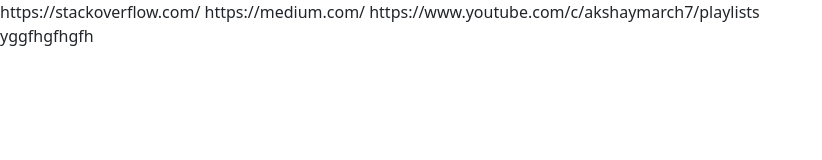
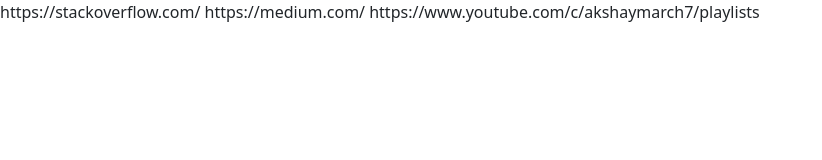
Before and after one commit to pratikSathwara/newLearning, a plain HTML site: page index.html in a window 1280 px wide. Shown: the whole page, without its empty margins (0-822 px from the left). Drawn offline with nearby package versions, Linux system fonts and the light colour scheme; no server answers.

Commit message:
add more html

```diff
--- a/index.html
+++ b/index.html
@@ -21,7 +21,6 @@
       <div id="demo"></div>
       <div id="demo1"></div>
       <div id="demo2"></div>
-yggfhgfhgfh
       <!-- <button onclick="getage()">Button</button> -->
 <br>
       <script type="text/javascript">
```
